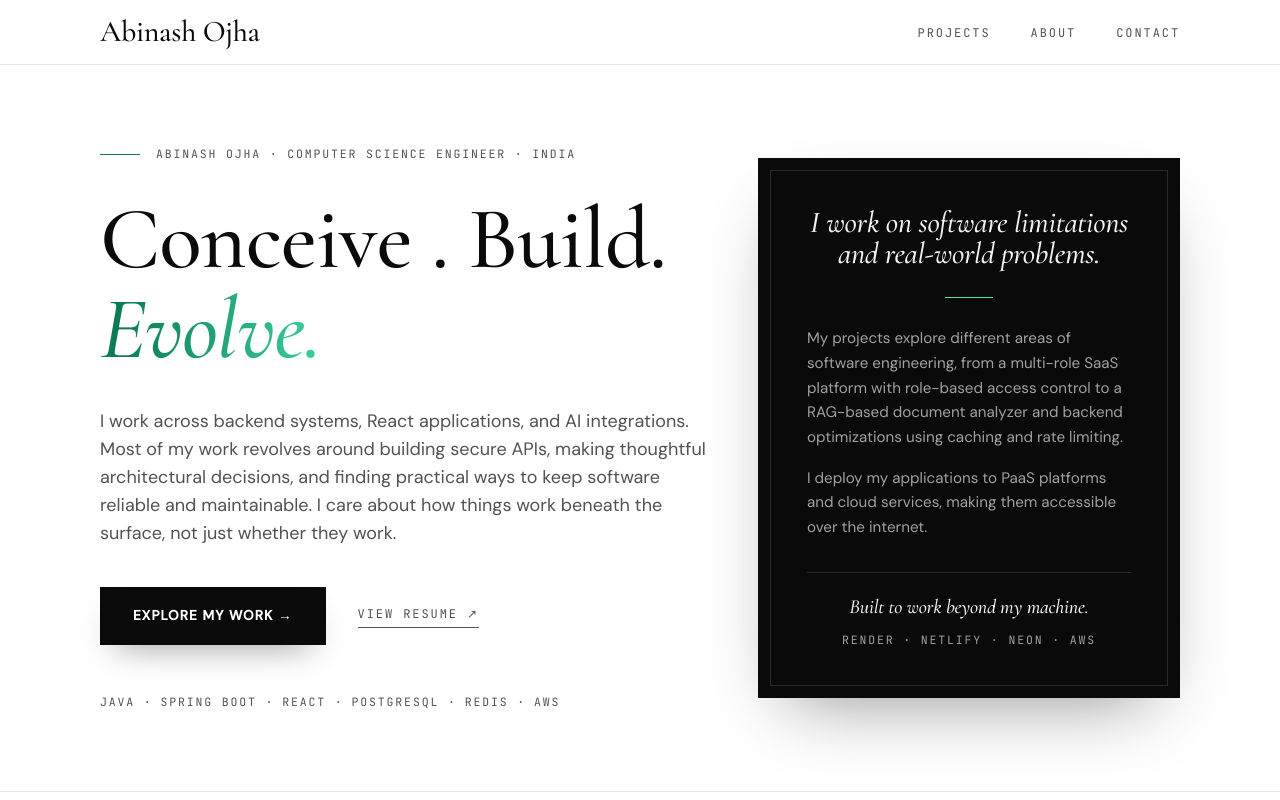
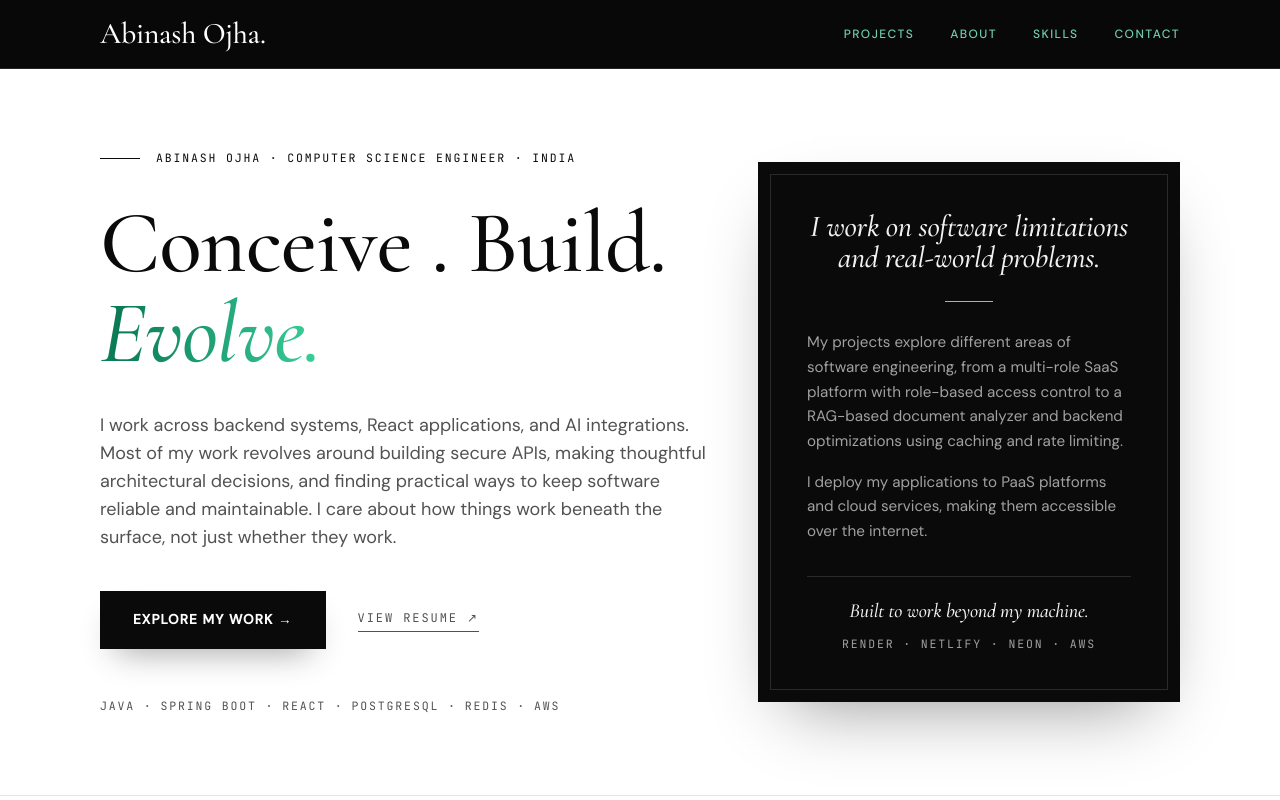
Before and after one commit to Abinash-Ojha/AbinashOjhaPortfolio, a React (Vite) app: page / in a window 1280 px wide. Shown: the top 800 px of the page. Built offline with nearby package versions, Linux system fonts and the light colour scheme.

Commit message:
Refine hero section emerald accents

```diff
--- a/src/components/Hero.jsx
+++ b/src/components/Hero.jsx
@@ -1,3 +1,4 @@
+
 import resume from "../assets/AbinashOjhaResumeOL.pdf";
 
 const tech = ['Java', 'Spring Boot', 'React', 'PostgreSQL', 'Redis', 'AWS']
@@ -5,65 +6,157 @@ const delay = (s) => ({ '--d': `${s}s` })
 
 export default function Hero() {
   return (
-    <section id="top" className="night hero-glow">
+    <section
+      id="top"
+      className="night hero-glow"
+      style={{ '--accent': '#6FCFAD' }}
+    >
       <div className="mx-auto grid min-h-[84vh] max-w-[1160px] items-center gap-14 px-6 py-16 md:grid-cols-12 md:gap-12 md:px-10 md:py-20">
 
         {/* Left: introduction */}
         <div className="md:col-span-7">
           <p className="label flex items-center gap-4">
-            <span className="draw h-px bg-[var(--accent)]" style={delay(0.1)} aria-hidden="true" />
-            <span className="fade-up" style={delay(0.2)}>Abinash Ojha · Computer Science Engineer · India</span>
+            <span
+              className="draw h-px"
+              style={{
+                ...delay(0.1),
+                backgroundColor: '#0A0A0A',
+              }}
+              aria-hidden="true"
+            />
+            <span
+              className="fade-up"
+              style={{
+                ...delay(0.2),
+                color: '#0A0A0A',
+              }}
+            >
+              Abinash Ojha · Computer Science Engineer · India
+            </span>
           </p>
 
-          <h1 className="display mt-8 text-[clamp(2.8rem,7vw,5.5rem)]" aria-label="Conceive . Build. Evolve.">
+          <h1
+            className="display mt-8 text-[clamp(2.8rem,7vw,5.5rem)]"
+            aria-label="Conceive . Build. Evolve."
+          >
             <span aria-hidden="true">
-              <span className="rise"><span style={delay(0.25)}>Conceive</span></span>{' '}
-              <span className="rise"><span style={delay(0.4)}>.</span></span>{' '}
-              <span className="rise"><span style={delay(0.55)}>Build.</span></span>{' '}
-              <span className="rise"><span style={delay(0.8)}><em className="shimmer">Evolve.</em></span></span>
+              <span className="rise">
+                <span style={delay(0.25)}>Conceive</span>
+              </span>{' '}
+              <span className="rise">
+                <span style={delay(0.4)}>.</span>
+              </span>{' '}
+              <span className="rise">
+                <span style={delay(0.55)}>Build.</span>
+              </span>{' '}
+              <span className="rise">
+                <span style={delay(0.8)}>
+                  <em
+                    className="shimmer"
+                    style={{ color: '#6FCFAD' }}
+                  >
+                    Evolve.
+                  </em>
+                </span>
+              </span>
             </span>
           </h1>
 
-          <p className="soft fade-up mt-8 max-w-[50ch] text-lg" style={delay(1)}>
-            I work across backend systems, React applications, and AI integrations. Most of my work revolves around building secure APIs, making thoughtful architectural decisions, and finding practical ways to keep software reliable and maintainable. I care about how things work beneath the surface, not just whether they work.
+          <p
+            className="soft fade-up mt-8 max-w-[50ch] text-lg"
+            style={delay(1)}
+          >
+            I work across backend systems, React applications, and AI integrations.
+            Most of my work revolves around building secure APIs, making thoughtful
+            architectural decisions, and finding practical ways to keep software
+            reliable and maintainable. I care about how things work beneath the
+            surface, not just whether they work.
           </p>
 
-          <div className="fade-up mt-10 flex flex-wrap items-center gap-8" style={delay(1.2)}>
-            <a href="#work" className="btn">Explore my work <span className="arrow" aria-hidden="true">→</span></a>
-            <a href={resume} target="_blank" rel="noopener noreferrer" className="nav-link link">
-              View resume <span className="arrow" aria-hidden="true">↗</span>
+          <div
+            className="fade-up mt-10 flex flex-wrap items-center gap-8"
+            style={delay(1.2)}
+          >
+            <a href="#work" className="btn">
+              Explore my work{' '}
+              <span className="arrow" aria-hidden="true">→</span>
+            </a>
+
+            <a
+              href={resume}
+              target="_blank"
+              rel="noopener noreferrer"
+              className="nav-link link"
+            >
+              View resume{' '}
+              <span className="arrow" aria-hidden="true">↗</span>
             </a>
           </div>
 
           <p className="label mt-12 flex flex-wrap gap-x-2">
             {tech.map((t, i) => (
-              <span key={t} className="fade-up" style={delay(1.45 + i * 0.12)}>
-                {t}{i < tech.length - 1 && <span aria-hidden="true"> ·</span>}
+              <span
+                key={t}
+                className="fade-up"
+                style={delay(1.45 + i * 0.12)}
+              >
+                {t}
+                {i < tech.length - 1 && (
+                  <span aria-hidden="true"> ·</span>
+                )}
               </span>
             ))}
           </p>
         </div>
 
         {/* Right: the story */}
-        <aside aria-label="How I work" className="vellum fade-up  p-3 md:col-span-5" style={delay(0.7)}>
+        <aside
+          aria-label="How I work"
+          className="vellum fade-up p-3 md:col-span-5"
+          style={delay(0.7)}
+        >
           <div className="rounded-xl border border-[var(--rule)] p-7 md:p-9">
-            <p className="display fade-up text-center text-[1.7rem] italic leading-snug md:text-[1.9rem]" style={delay(1)}>
+            <p
+              className="display fade-up text-center text-[1.7rem] italic leading-snug md:text-[1.9rem]"
+              style={delay(1)}
+            >
               I work on software limitations and real-world problems.
             </p>
 
-            <span className="mx-auto my-7 block h-px w-12 bg-[var(--accent)]" aria-hidden="true" />
+            <span
+              className="mx-auto my-7 block h-px w-12"
+              style={{ backgroundColor: '#6FCFAD' }}
+              aria-hidden="true"
+            />
 
-            <p className="soft fade-up text-[0.95rem] leading-relaxed" style={delay(1.2)}>
-              My projects explore different areas of software engineering, from a multi-role SaaS platform with role-based access control to a RAG-based document analyzer and backend optimizations using caching and rate limiting.
+            <p
+              className="soft fade-up text-[0.95rem] leading-relaxed"
+              style={delay(1.2)}
+            >
+              My projects explore different areas of software engineering, from a
+              multi-role SaaS platform with role-based access control to a
+              RAG-based document analyzer and backend optimizations using caching
+              and rate limiting.
             </p>
 
-            <p className="soft fade-up mt-4 text-[0.95rem] leading-relaxed" style={delay(1.4)}>
-              I deploy my applications to PaaS platforms and cloud services, making them accessible over the internet.
+            <p
+              className="soft fade-up mt-4 text-[0.95rem] leading-relaxed"
+              style={delay(1.4)}
+            >
+              I deploy my applications to PaaS platforms and cloud services,
+              making them accessible over the internet.
             </p>
 
-            <p className="rule-t fade-up mt-8 pt-5 text-center" style={delay(1.6)}>
-              <span className="display text-xl italic">Built to work beyond my machine.</span>
-              <span className="label mt-2 block">Render · Netlify · Neon · AWS</span>
+            <p
+              className="rule-t fade-up mt-8 pt-5 text-center"
+              style={delay(1.6)}
+            >
+              <span className="display text-xl italic">
+                Built to work beyond my machine.
+              </span>
+              <span className="label mt-2 block">
+                Render · Netlify · Neon · AWS
+              </span>
             </p>
           </div>
         </aside>
--- a/src/components/Navbar.jsx
+++ b/src/components/Navbar.jsx
@@ -1,6 +1,13 @@
+
 import { useEffect, useState } from 'react'
 
-const links = [['Projects', '#work'], ['About', '#about'], ['Contact', '#contact']]
+const links = [
+  ['Projects', '#work'],
+  ['About', '#about'],
+  ['Skills', '#skills'],
+  ['Contact', '#contact'],
+]
+
 const sectionIds = ['work', 'about', 'skills', 'contact']
 
 export default function Navbar() {
@@ -9,47 +16,99 @@ export default function Navbar() {
 
   useEffect(() => {
     const onScroll = () => {
-      const max = document.documentElement.scrollHeight - window.innerHeight
+      const max =
+        document.documentElement.scrollHeight - window.innerHeight
+
       setProgress(max > 0 ? (window.scrollY / max) * 100 : 0)
-      if (window.scrollY < 200) setActive('')
+
+      if (window.scrollY < 200) {
+        setActive('')
+      }
     }
+
     onScroll()
+
     window.addEventListener('scroll', onScroll, { passive: true })
+
     return () => window.removeEventListener('scroll', onScroll)
   }, [])
 
   useEffect(() => {
-    const els = sectionIds.map((id) => document.getElementById(id)).filter(Boolean)
-    const io = new IntersectionObserver(
-      (entries) => entries.forEach((e) => e.isIntersecting && setActive(e.target.id)),
-      { rootMargin: '-45% 0px -50% 0px' },
+    const elements = sectionIds
+      .map((id) => document.getElementById(id))
+      .filter(Boolean)
+
+    const observer = new IntersectionObserver(
+      (entries) => {
+        entries.forEach((entry) => {
+          if (entry.isIntersecting) {
+            setActive(entry.target.id)
+          }
+        })
+      },
+      {
+        rootMargin: '-35% 0px -55% 0px',
+      },
     )
-    els.forEach((el) => io.observe(el))
-    return () => io.disconnect()
+
+    elements.forEach((element) => observer.observe(element))
+
+    return () => observer.disconnect()
   }, [])
 
   return (
-    <header className="night sticky top-0 z-40 border-b border-[var(--rule)]">
-      <nav aria-label="Primary" className="mx-auto flex h-16 max-w-[1160px] items-center justify-between px-6 md:px-10">
-        <a href="#top" aria-label="Abinash Ojha, home" className="display text-3xl">Abinash Ojha</a>
-        <ul className="flex gap-7 md:gap-10">
+    <header className="sticky top-0 z-50 border-b border-neutral-800 bg-[#080808] text-white">
+      <nav
+        aria-label="Primary"
+        className="mx-auto flex h-[68px] max-w-[1160px] items-center justify-between gap-5 px-5 sm:px-6 md:px-10"
+      >
+        {/* Brand - Always White */}
+        <a
+          href="#top"
+          aria-label="Abinash Ojha, home"
+          className="display shrink-0 text-2xl tracking-tight text-white sm:text-3xl"
+        >
+          Abinash Ojha<span className="text-white">.</span>
+        </a>
+
+        {/* Navigation Links - Soft Emerald */}
+        <ul className="flex items-center gap-3 sm:gap-6 md:gap-9">
           {links.map(([label, href]) => {
             const isActive = active === href.slice(1)
+
             return (
               <li key={href}>
                 <a
                   href={href}
-                  aria-current={isActive ? 'true' : undefined}
-                  className={`nav-link border-b pb-1 ${isActive ? 'border-[var(--mint)] text-[var(--mint)]' : 'border-transparent'}`}
+                  aria-current={isActive ? 'location' : undefined}
+                  className={`relative inline-block py-2 text-[0.65rem] font-medium uppercase tracking-wider transition-colors duration-200 sm:text-xs sm:tracking-[0.12em] ${
+                    isActive
+                      ? 'text-[#6FCFAD]'
+                      : 'text-[#6FCFAD] hover:text-[#A0E3C8]'
+                  }`}
                 >
                   {label}
+
+                  {/* Active Section Underline */}
+                  <span
+                    className={`absolute inset-x-0 -bottom-[2px] h-px origin-left bg-[#6FCFAD] transition-transform duration-300 ${
+                      isActive ? 'scale-x-100' : 'scale-x-0'
+                    }`}
+                    aria-hidden="true"
+                  />
                 </a>
               </li>
             )
           })}
         </ul>
       </nav>
-      <div aria-hidden="true" className="absolute bottom-[-1px] left-0 h-[2px] bg-[var(--mint)]" style={{ width: `${progress}%` }} />
+
+      {/* Scroll Progress Bar */}
+      <div
+        aria-hidden="true"
+        className="absolute bottom-[-1px] left-0 h-[2px] bg-[#6FCFAD] transition-[width] duration-100"
+        style={{ width: `${progress}%` }}
+      />
     </header>
   )
 }
--- a/src/components/Skills.jsx
+++ b/src/components/Skills.jsx
@@ -22,7 +22,10 @@ export default function Skills() {
   const groups = skills.map(normalize)
 
   return (
-    <section id="skills" className="paper relative overflow-hidden">
+    <section
+      id="skills"
+      className="paper relative overflow-hidden border-t border-neutral-800 bg-[#080808] text-white"
+    >
       <div className="mx-auto max-w-[1160px] px-6 py-24 md:px-10 md:py-32">
 
         {/* Section heading */}
@@ -32,37 +35,36 @@ export default function Skills() {
           </SectionTitle>
 
           <div className="mt-8 flex flex-col gap-6 md:flex-row md:items-end md:justify-between">
-            <p className="display max-w-[34ch] text-2xl leading-snug text-[var(--text)] md:text-3xl">
+            <p className="display max-w-[34ch] text-2xl leading-snug text-white md:text-3xl">
               The tools behind the work.
-
             </p>
 
-            <p className="label shrink-0 md:pb-1">
+            <p className="label shrink-0 text-neutral-500 md:pb-1">
               TECHNICAL ARSENAL / 001—{String(groups.length).padStart(3, '0')}
             </p>
           </div>
         </div>
 
         {/* Skills index */}
-        <Reveal className="spec ticks overflow-hidden border border-[var(--line)] bg-white text-[var(--text)]">
+        <Reveal className="spec ticks overflow-hidden border border-neutral-800 bg-[#080808] text-white">
 
           {groups.map(([group, items], i) => (
             <div
               key={group}
-              className="group grid gap-5 border-b border-[var(--line)] px-5 py-7 transition-colors duration-300 last:border-b-0 hover:bg-emerald-50/40 sm:px-7 md:grid-cols-[0.8fr_1.7fr] md:items-start md:gap-10 md:px-10 md:py-9"
+              className="group grid gap-5 border-b border-neutral-800 px-5 py-7 transition-colors duration-300 last:border-b-0 hover:bg-white/[0.025] sm:px-7 md:grid-cols-[0.8fr_1.7fr] md:items-start md:gap-10 md:px-10 md:py-9"
             >
               {/* Group label */}
               <div className="flex items-start gap-5">
-                <span className="pt-1 font-mono text-xs tracking-widest text-[var(--green-ink)]">
+                <span className="pt-1 font-mono text-xs tracking-widest text-[#10B981]">
                   {String(i + 1).padStart(2, '0')}
                 </span>
 
                 <div>
-                  <h3 className="display text-2xl italic leading-tight text-[var(--text)] md:text-3xl">
+                  <h3 className="display text-2xl italic leading-tight text-white md:text-3xl">
                     {group}
                   </h3>
 
-                  <span className="mt-3 block h-px w-8 bg-[var(--green-ink)] transition-all duration-300 group-hover:w-14" />
+                  <span className="mt-3 block h-px w-8 bg-[#10B981] transition-all duration-300 group-hover:w-14" />
                 </div>
               </div>
 
@@ -71,10 +73,10 @@ export default function Skills() {
                 {items.map((item) => (
                   <span
                     key={item}
-                    className="inline-flex items-center gap-2 border border-neutral-200 px-3 py-2 text-sm text-neutral-700 transition-all duration-200 hover:border-emerald-700 hover:text-emerald-800"
+                    className="inline-flex items-center gap-2 border border-neutral-800 px-3 py-2 text-sm text-neutral-300 transition-colors duration-200 hover:border-[#10B981] hover:text-[#10B981]"
                   >
                     <span
-                      className="h-1 w-1 shrink-0 bg-emerald-700"
+                      className="h-1 w-1 shrink-0 bg-[#10B981]"
                       aria-hidden="true"
                     />
                     {item}
@@ -91,7 +93,7 @@ export default function Skills() {
             A growing toolkit, refined through building.
           </p>
 
-          <span className="label text-[var(--green-ink)]">
+          <span className="label text-[#10B981]">
             LEARN / BUILD / REFINE
           </span>
         </div>
--- a/src/theme.css
+++ b/src/theme.css
@@ -580,3 +580,55 @@ em.shimmer {
 #skills .spec .soft {
   color: var(--muted);
 }
+
+/* About and Skills: black with emerald accents */
+#about,
+#skills {
+  --fg: #ffffff;
+  --soft: #a3a3a3;
+  --rule: #262626;
+  --accent: #10b981;
+
+  background: #080808;
+  color: #ffffff;
+  border-color: #262626;
+}
+
+/* Skills index panel */
+#skills .spec {
+  --fg: #ffffff;
+  --soft: #a3a3a3;
+  --rule: #262626;
+  --line2: #333333;
+  --accent: #10b981;
+
+  background: #080808;
+  color: #ffffff;
+  border-color: #262626;
+  box-shadow: none;
+}
+
+/* Emerald corner details */
+#skills .spec.ticks::before,
+#skills .spec.ticks::after {
+  border-color: #10b981;
+}
+
+/* Keep section headings white and highlighted text emerald */
+#about .display,
+#skills .display {
+  color: #ffffff;
+}
+
+#about em,
+#skills em,
+#about .accent,
+#skills .accent {
+  color: #10b981;
+}
+
+/* Subtle dividers */
+#about .rule-t,
+#skills .rule-t {
+  border-color: #262626;
+}
```
Also changed, not shown: src/components/About.jsx (+90 -23 lines).
